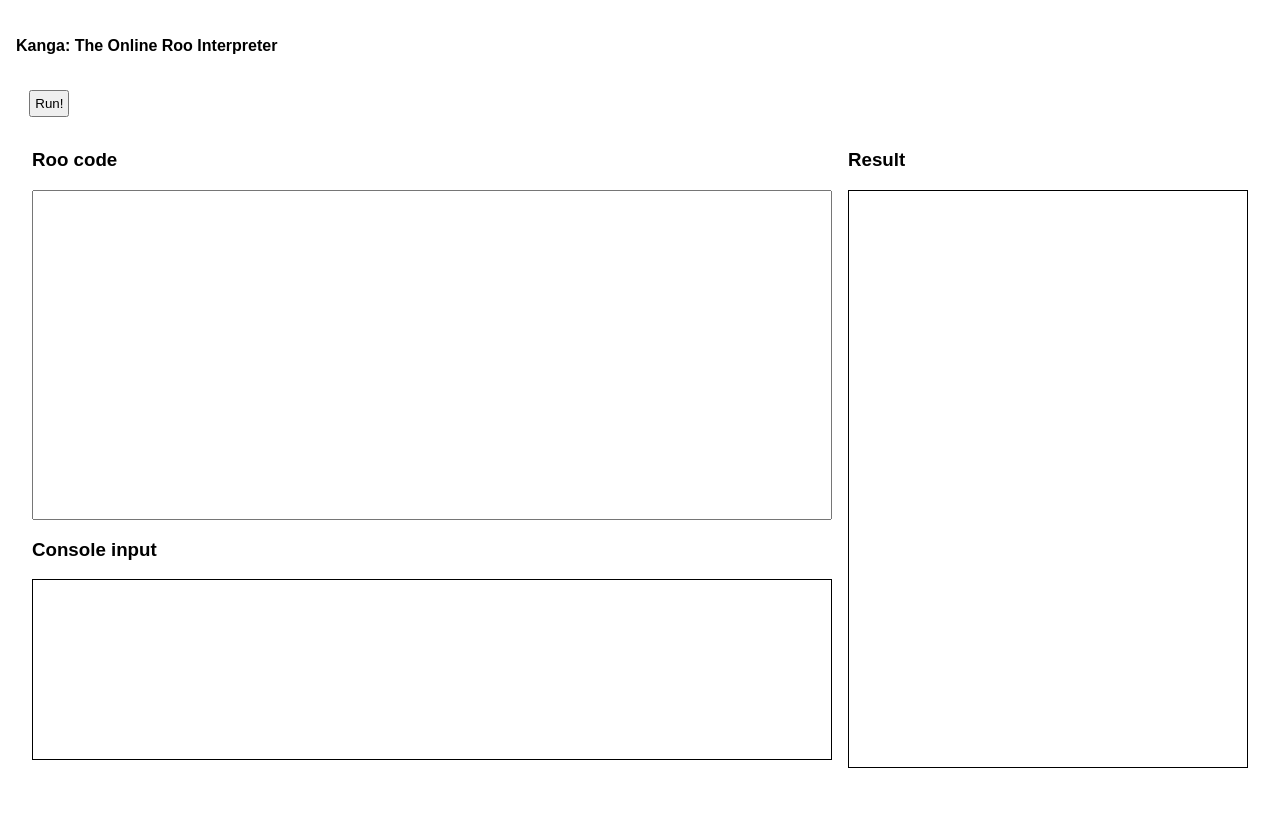
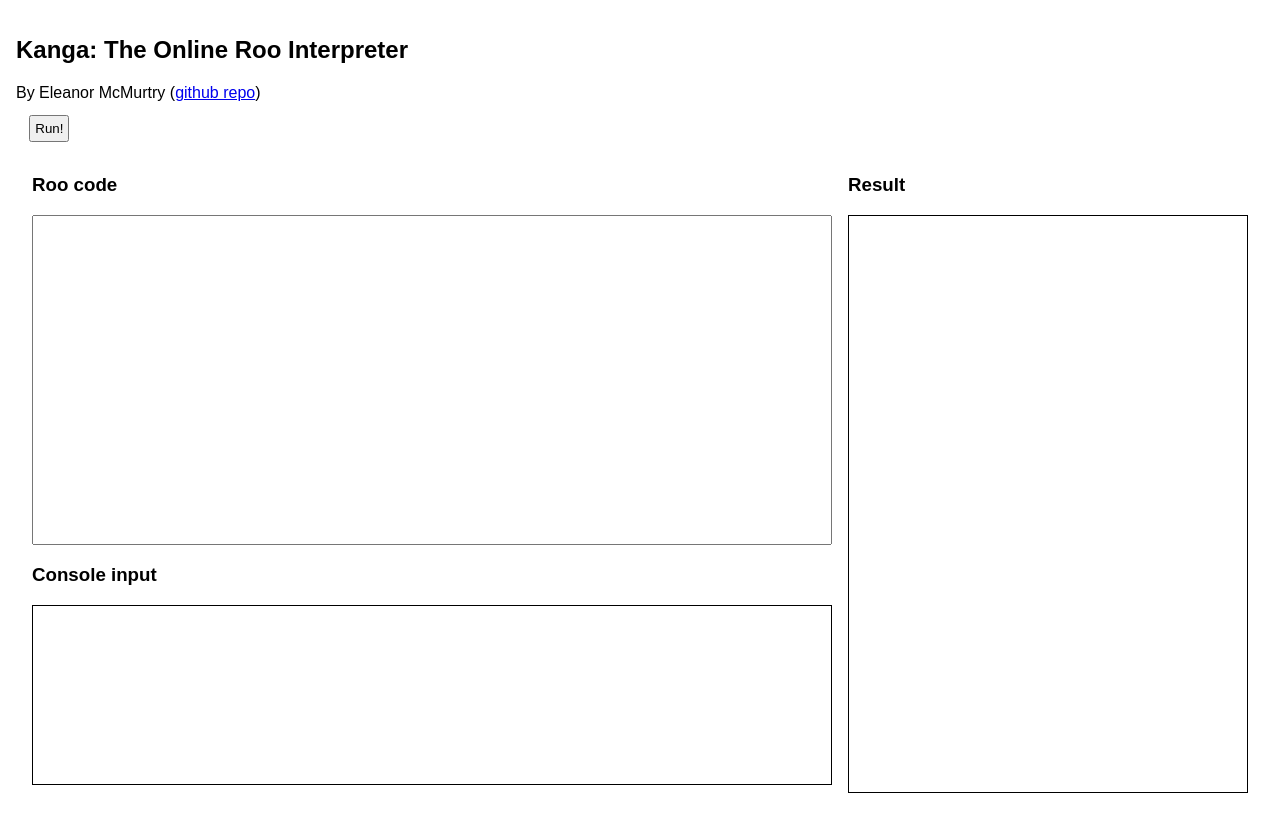
Before and after one commit to eleanor-em/kanga, a website: page src/web/index.html in a window 1280 px wide. Before the commit the page ends 800 px from the top, so only its background shows below. Drawn offline with Linux system fonts and the light colour scheme; a small style sheet from the web is missing.

Commit message:
minor formatting

```diff
--- a/src/web/index.html
+++ b/src/web/index.html
@@ -47,7 +47,8 @@
 </head>
 <body spellcheck="false">
     <div style="padding: 0.5em;">
-        <h4>Kanga: The Online Roo Interpreter</h4>
+        <h2>Kanga: The Online Roo Interpreter</h2>
+        <span>By Eleanor McMurtry (<a href="https://github.com/eleanor-em/kanga/">github repo</a>)</span>
         <div>
             <button style="margin: 1em; padding: 0.3em;" onclick="submit()">Run!</button>
         </div>
```
